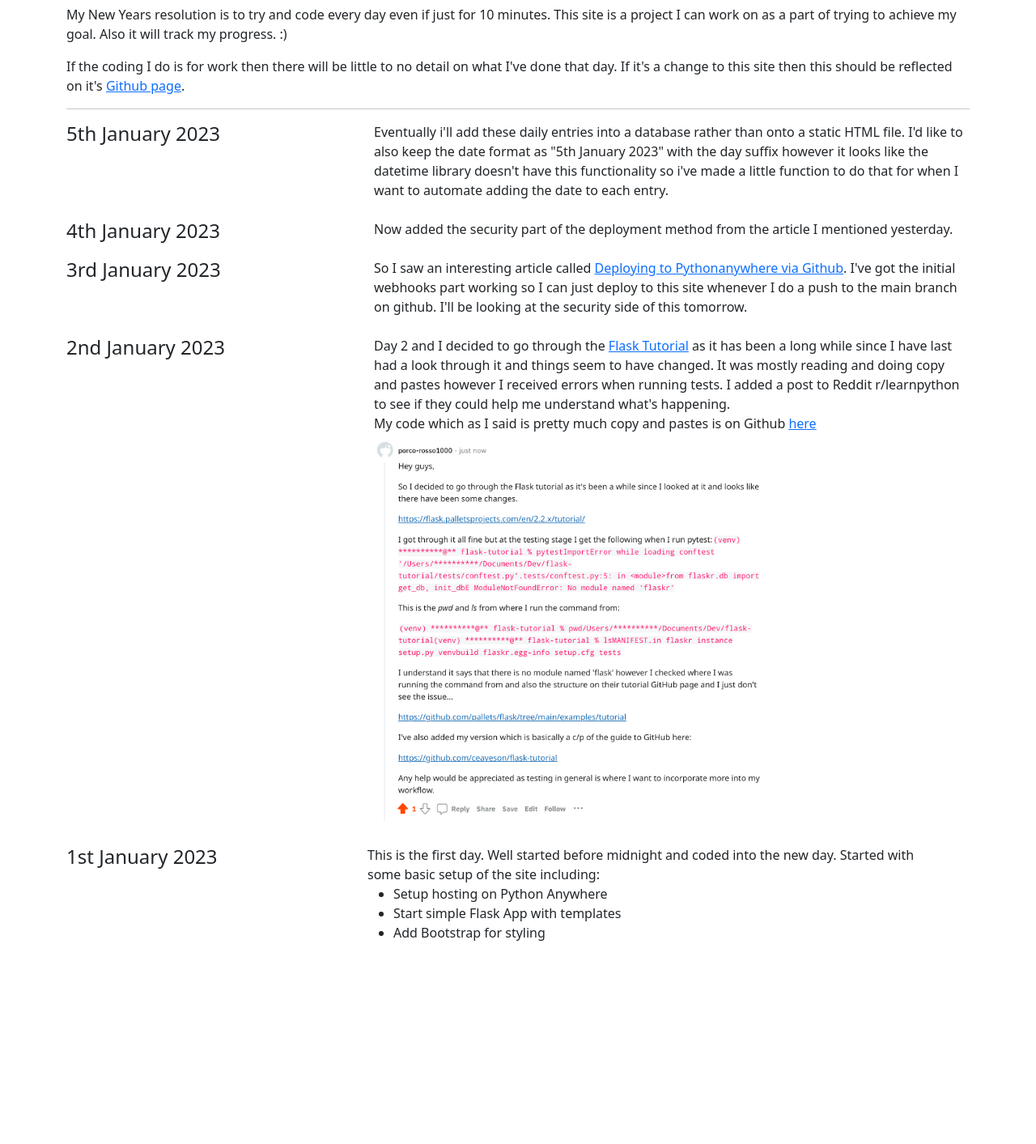
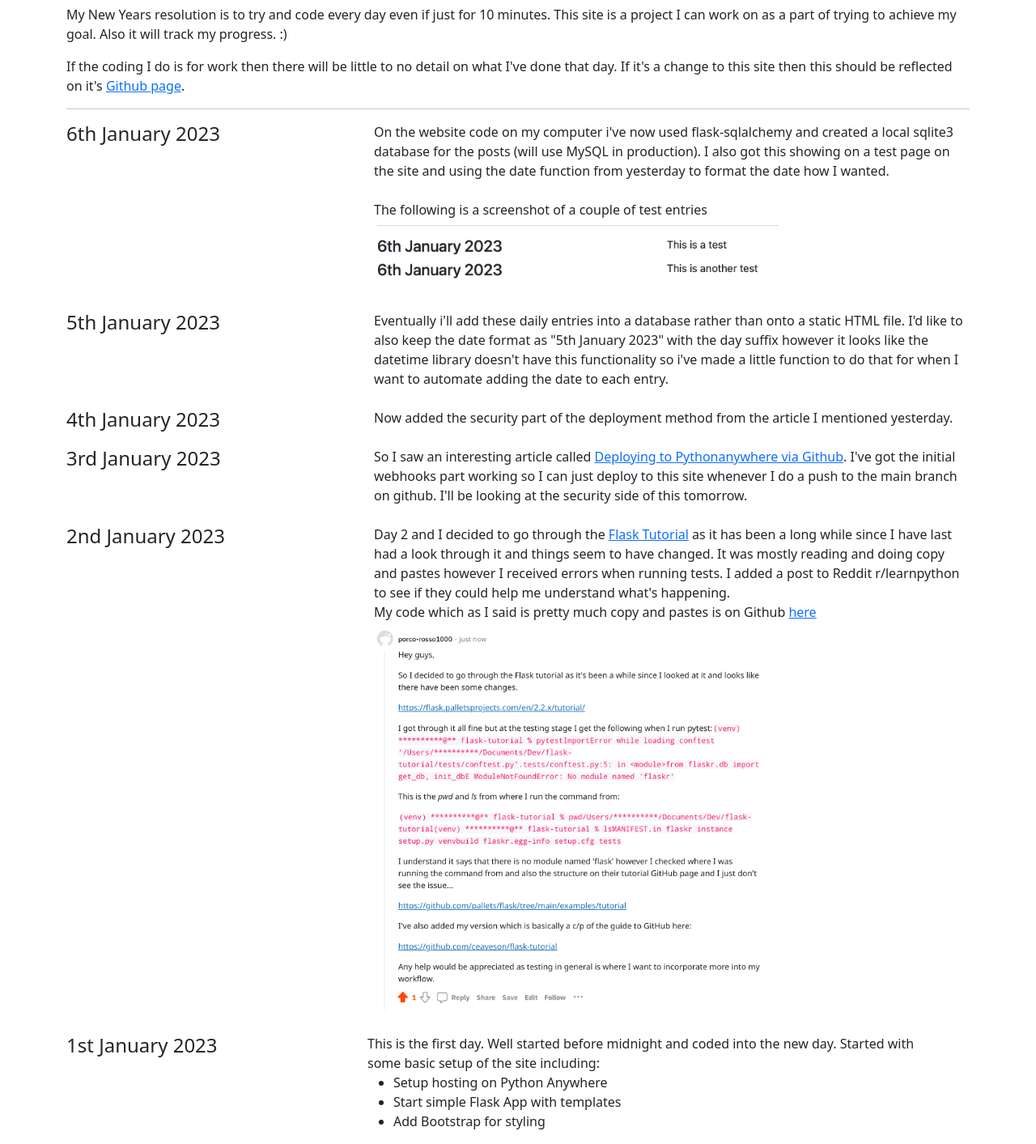
Before and after one commit to ceaveson/www.eaveson.co.uk, a Flask app: page / in a window 1280 px wide. Shown: the part 50-1463 px from the top of the page at 81% size. Before the commit the page ends 1212 px from the top, so only its background shows below. Run offline with Flask 2, Linux system fonts and the light colour scheme; some libraries are stand-ins or nearby versions.

Commit message:
6th January 2023

```diff
--- a/app.py
+++ b/app.py
@@ -1,16 +1,68 @@
 from flask import Flask, render_template, request, abort
+from flask_sqlalchemy import SQLAlchemy
 import git
 import hmac
 import hashlib
 import json
 import os
+from datetime import datetime, date
+from dotenv import load_dotenv
+
+load_dotenv()
+
+DATABASE_URI = os.getenv('DATABASE_URI')
+WEBHOOK_SECRET = os.getenv('WEBHOOK_SECRET')
+
+db = SQLAlchemy()
+
 
 app = Flask(__name__)
-w_secret = os.environ['WEBHOOK_SECRET']
+app.config['SQLALCHEMY_DATABASE_URI'] = DATABASE_URI
+db = SQLAlchemy(app)
+
+def date_with_day_suffix(date: date) -> str:
+    """
+    Give the function a date object and a string will be
+    returned with the date in day, month year format but
+    the day will have the correct suffix added like 1st,
+    2nd, 3rd, 4th etc...
+    an example use would be:
+    test_date = date(2023,1,22)
+    a = date_with_day_suffix(test_date)
+    print(a)
+    22nd January 2023
+    """
+    day = date.strftime("%d").lstrip("0")
+    if day[-1] == "1":
+        day = day + "st"
+    elif day[-1] == "2":
+        day = day + "nd"
+    elif day[-1] == "3":
+        day = day + "rd"
+    else:
+        day = day + "th"
+    return f"{day} {date.strftime('%B %Y')}"
+
+class Post(db.Model):
+    id = db.Column(db.Integer, primary_key=True)
+    body = db.Column(db.Text, nullable=False)
+    pub_date = db.Column(db.DateTime, nullable=False,
+        default=datetime.utcnow)
+
+    def __repr__(self):
+        return '<Post %r>' % self.id
+
 
 @app.route("/")
 def hello_world():
     return render_template("home.html")
+
+@app.route("/test")
+def test():
+    posts = Post.query.all()
+    for post in posts:
+        post.pub_date_str = date_with_day_suffix(post.pub_date)
+    return render_template("posts.html", posts = posts)
 
 def is_valid_signature(x_hub_signature, data, private_key):
     # x_hub_signature and data are from the webhook payload
@@ -52,7 +104,7 @@ def webhook():
         x_hub_signature = request.headers.get('X-Hub-Signature')
         # webhook content type should be application/json for request.data to have the payload
         # request.data is empty in case of x-www-form-urlencoded
-        if not is_valid_signature(x_hub_signature, request.data, w_secret):
+        if not is_valid_signature(x_hub_signature, request.data, WEBHOOK_SECRET):
             print('Deploy signature failed: {sig}'.format(sig=x_hub_signature))
             abort(abort_code)
 
--- a/settings.py
+++ /dev/null
@@ -1,2 +0,0 @@
-import os
-WEBHOOK_SECRET = os.getenv("WEBHOOK_SECRET")
--- a/templates/home.html
+++ b/templates/home.html
@@ -20,6 +20,15 @@ If the coding I do is for work then there will be little to no detail on what I'
 <hr>
 </p></div>
     </div>
+    <div class="row">
+        <div class="col-4"><h4>6th January 2023</h4></div>
+        <div class="col-8">
+            On the website code on my computer i've now used flask-sqlalchemy and created a local sqlite3 database for the posts (will use MySQL in production). I also got this showing on a test page on the site and using the date function from yesterday to format the date how I wanted.<br><br>
+            The following is a screenshot of a couple of test entries
+            <img src="{{url_for('static', filename='img/test_posts_from_db_1.png')}}" style="width:500px;">
+            <br>
+        </div>
+        </div>
     <div class="row">
         <div class="col-4"><h4>5th January 2023</h4></div>
         <div class="col-8">
```
Also changed, not shown: templates/posts.html (added, +33 -0 lines), static/img/test_posts_from_db_1.png (added).
